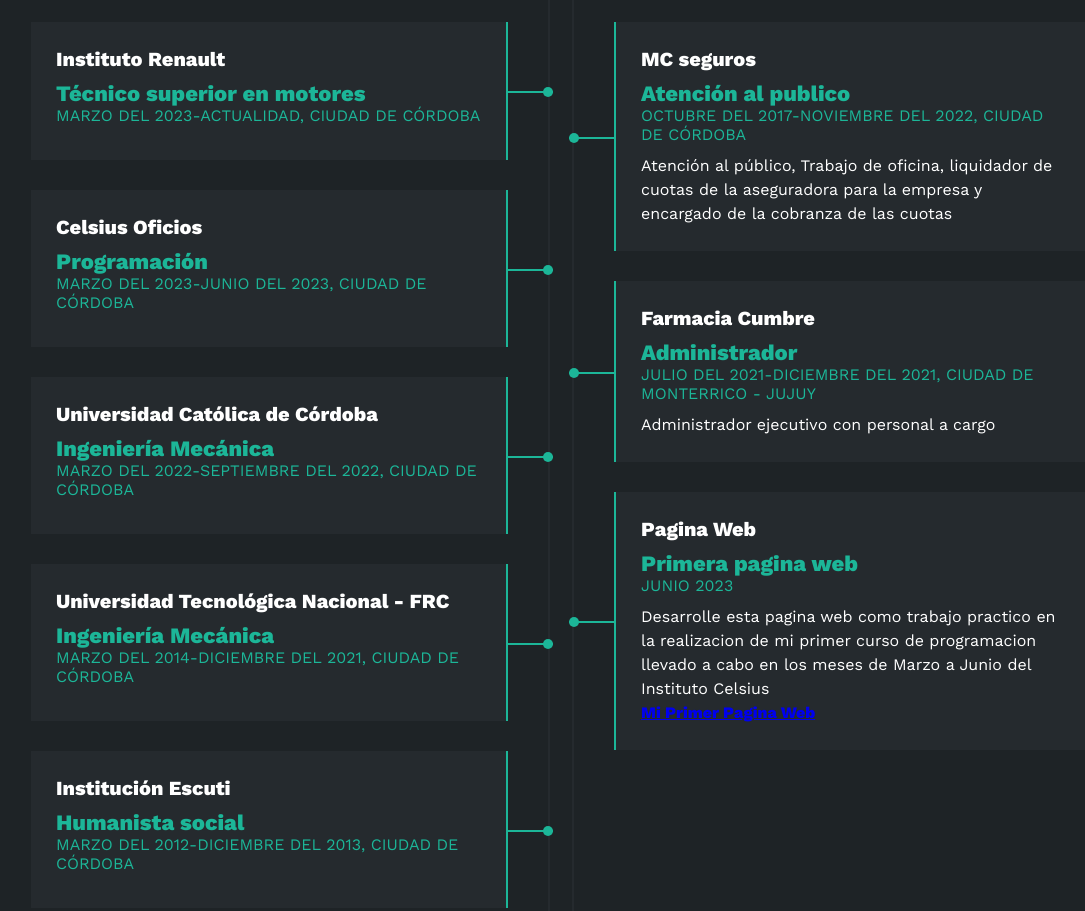
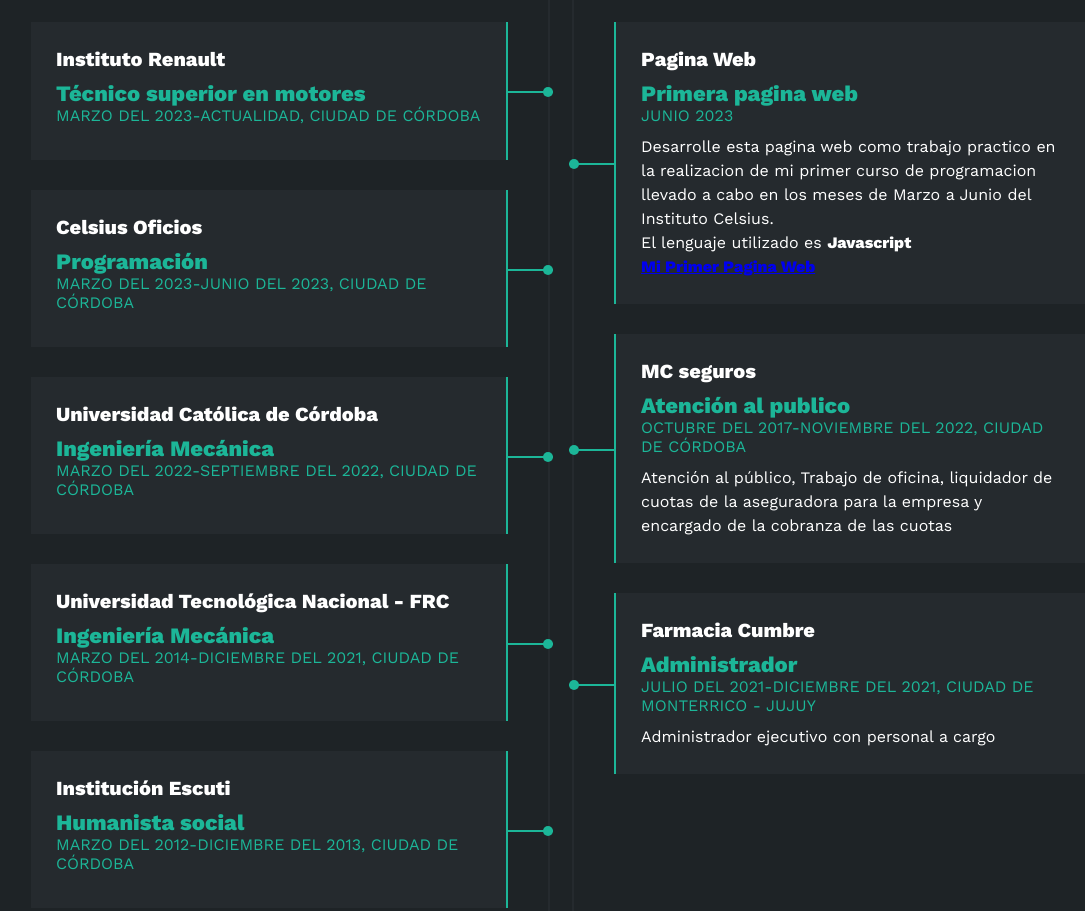
Before and after one commit to RamiCanevari/ramicanevari.github.io, a plain HTML site: page index.html in a window 1280 px wide. Shown: the part 1667-2578 px from the top of the page, without its empty margins (79-1164 px from the left). Drawn offline with nearby package versions, Linux system fonts and the light colour scheme.

Commit message:
Update index.html

```diff
--- a/index.html
+++ b/index.html
@@ -175,6 +175,15 @@
                 <div class="col derecha">
                     <h3>Experiencia Laboral</h3>
                     <div class="item der">
+                        <h4>Pagina Web</h4>
+                        <span class="casa">Primera pagina web</span>
+                        <span class="fecha">JUNIO 2023</span>
+                        <p>Desarrolle esta pagina web como trabajo practico en la realizacion de mi primer curso de programacion llevado a cabo en los meses de Marzo a Junio del Instituto Celsius. <br>El lenguaje utilizado es <strong>Javascript</strong> <br> <strong><a href="https://wt0vftyhphsvzhlnkcwksa.on.drv.tw/Primer%20Webside/" target="_blank">Mi Primer Pagina Web</a></strong></p>
+                        <div class="contenedord">
+                            <div class="circulod"></div>
+                        </div>
+                    </div>
+                    <div class="item der">
                         <h4>MC seguros</h4>
                         <span class="casa">Atención al publico</span>
                         <span class="fecha">OCTUBRE DEL 2017-NOVIEMBRE DEL 2022, CIUDAD DE CÓRDOBA</span>
@@ -189,15 +198,6 @@
                         <span class="casa">Administrador</span>
                         <span class="fecha">JULIO DEL 2021-DICIEMBRE DEL 2021, CIUDAD DE MONTERRICO - JUJUY</span>
                         <p>Administrador ejecutivo con personal a cargo</p>
-                        <div class="contenedord">
-                            <div class="circulod"></div>
-                        </div>
-                    </div>
-                    <div class="item der">
-                        <h4>Pagina Web</h4>
-                        <span class="casa">Primera pagina web</span>
-                        <span class="fecha">JUNIO 2023</span>
-                        <p>Desarrolle esta pagina web como trabajo practico en la realizacion de mi primer curso de programacion llevado a cabo en los meses de Marzo a Junio del Instituto Celsius <br> <strong><a href="https://wt0vftyhphsvzhlnkcwksa.on.drv.tw/Primer%20Webside/" target="_blank">Mi Primer Pagina Web</a></strong></p>
                         <div class="contenedord">
                             <div class="circulod"></div>
                         </div>
@@ -221,7 +221,7 @@
                             Enviar Mensaje<i class="fa-solid fa-paper-plane"></i>
                             <span class="overlay"></span>
                         </button>
-                        <input type="hidden" name="_next" value="http://127.0.0.1:5500/">
+                        <input type="hidden" name="_next" value="https://ramicanevari.github.io/">
                         <input type="hidden" name="_captcha" value="false">
                     </form>
                 </div>
```
